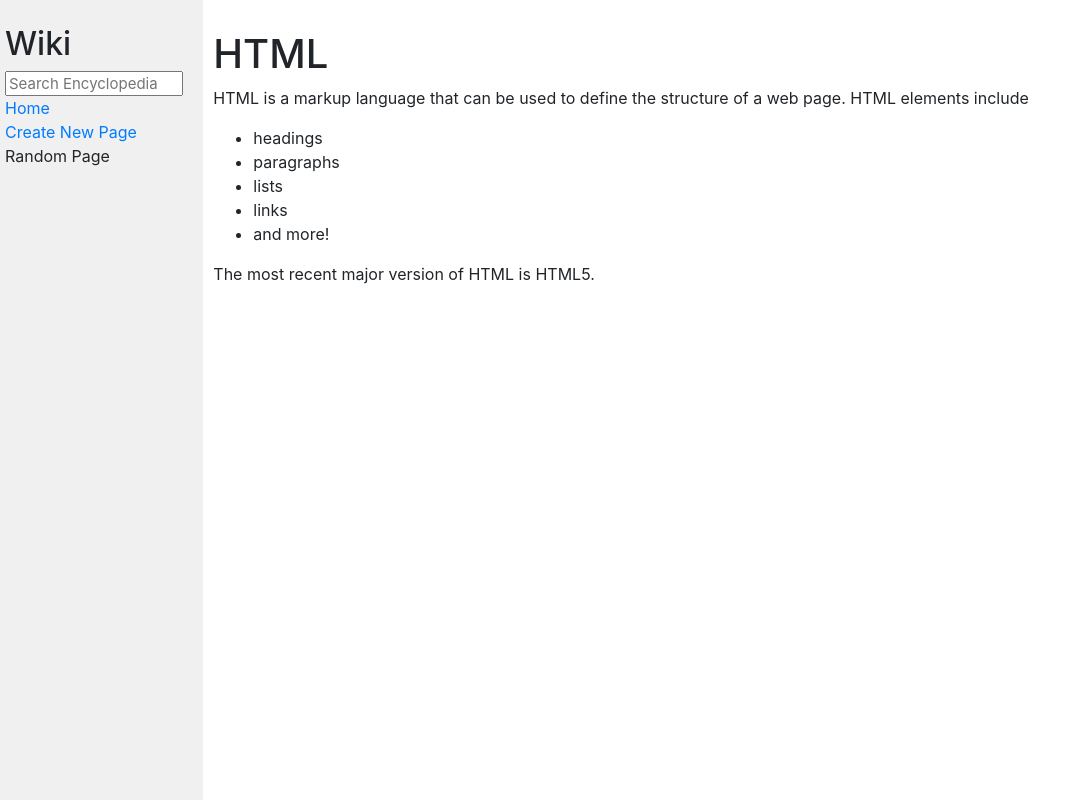
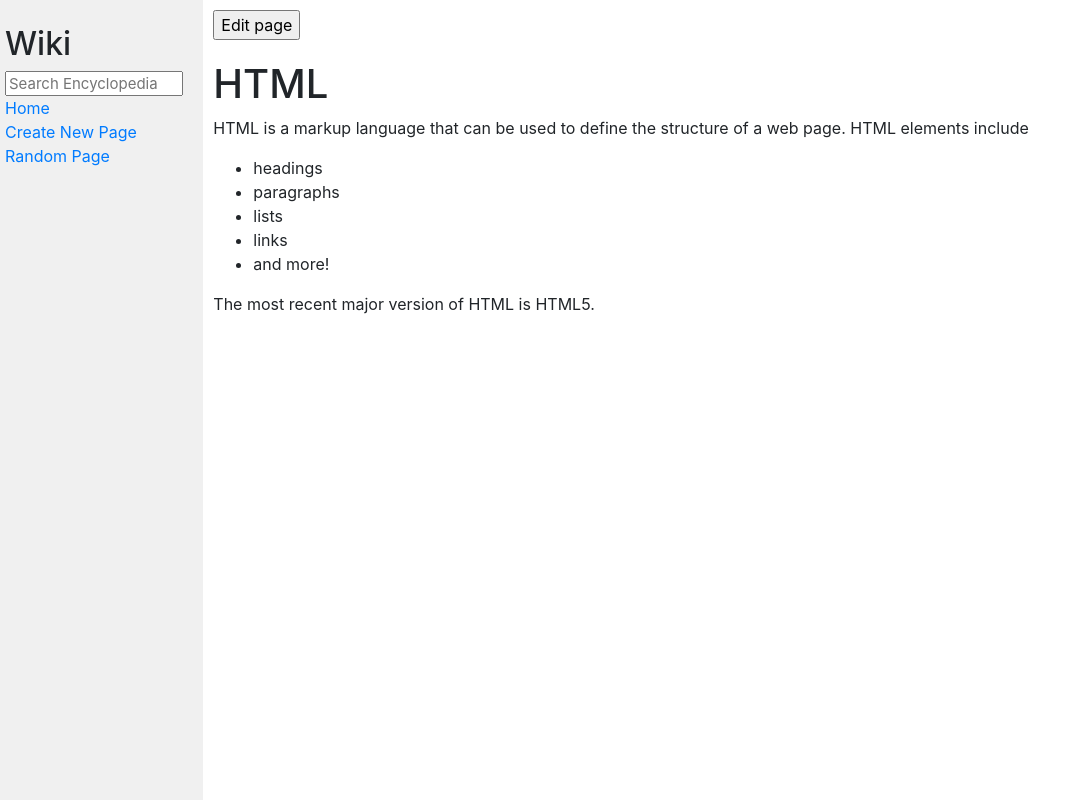
Before and after one commit to sandorbence/cs50, a Django app: page /wiki/HTML in a window 1280 px wide. Shown: the whole page, without its empty margins (0-1086 px from the left). Run offline with Django 4.2, Linux system fonts and the light colour scheme; some libraries are stand-ins or nearby versions.

Commit message:
Add random page
Added functionality for the random page link. Deleted one of the htmls
for creating an entry. Todo: add comments and styling.

```diff
--- a/project1/encyclopedia/templates/encyclopedia/new-entry.html
+++ b/project1/encyclopedia/templates/encyclopedia/edit-entry.html
@@ -1,12 +1,11 @@
 {% extends "encyclopedia/layout.html" %}
 
 {% block title %}
-New page
+{{ pageTitle }}
 {% endblock %}
 
 {% block body %}
-<h1>Create new wiki page</h1>
-<form action="{% url 'newentry' %}" method="post">
+<form action="{% url 'edit' %}" method="post">
     {% csrf_token %}
     {{ form }}
     <input type="submit" value="Save entry">
--- a/project1/encyclopedia/templates/encyclopedia/entry.html
+++ b/project1/encyclopedia/templates/encyclopedia/entry.html
@@ -6,6 +6,13 @@
 
 {% block body %}
 <div>
+    <form action="{% url 'edit' %}" method="post">
+        {% csrf_token %}
+        <input type="hidden" value="{{ title }}" name="title">
+        <input type="submit" value="Edit page">
+    </form>
+</div>
+<div>
     {{entry |safe}}
 </div>
 {% endblock %}
--- a/project1/encyclopedia/templates/encyclopedia/layout.html
+++ b/project1/encyclopedia/templates/encyclopedia/layout.html
@@ -23,10 +23,10 @@
                 <a href="{% url 'index' %}">Home</a>
             </div>
             <div>
-                <a href="{% url 'newentry' %}">Create New Page</a>
+                <a href="{% url 'edit' %}">Create New Page</a>
             </div>
             <div>
-                Random Page
+                <a href="{% url 'random' %}">Random Page</a>
             </div>
             {% block nav %}
             {% endblock %}
--- a/project1/encyclopedia/urls.py
+++ b/project1/encyclopedia/urls.py
@@ -4,7 +4,8 @@ from . import views
 
 urlpatterns = [
     path("", views.index, name="index"),
-    path("new", views.new_entry, name="newentry"),
     path("wiki/<str:title>", views.entry, name="entry"),
-    path("search", views.search, name="search")
+    path("search", views.search, name="search"),
+    path("edit", views.edit_entry, name="edit"),
+    path("random", views.random_page, name="random")
 ]
--- a/project1/encyclopedia/views.py
+++ b/project1/encyclopedia/views.py
@@ -5,11 +5,13 @@ from . import util
 
 from markdown2 import Markdown
 
+from random import Random
 
-class NewEntryForm(forms.Form):
-    title = forms.CharField(label="Title of entry")
+class EntryForm(forms.Form):
+    title = forms.CharField(label="Title of wiki page",  widget=forms.TextInput(attrs={"placeholder": "Title of entry"}))
     text = forms.CharField(label="", widget=forms.Textarea(
         attrs={"placeholder": "Begin typing your wiki entry"}))
+    method = forms.CharField(widget=forms.HiddenInput(), required=False)
 
 
 def index(request):
@@ -18,17 +20,21 @@ def index(request):
     })
 
 
-def new_entry(request):
+def save_entry(request):
     if request.method == "POST":
-        form = NewEntryForm(request.POST)
+        form = EntryForm(request.POST)
         if form.is_valid():
-            util.save_entry(
-                form.cleaned_data["title"],
-                form.cleaned_data["text"])
-            return redirect("entry", title=form.cleaned_data["title"])
-    return render(request, "encyclopedia/new-entry.html", {
-        "form": NewEntryForm()
-    })
+            title = form.cleaned_data["title"]
+            text = form.cleaned_data["text"]
+            if form.cleaned_data["method"] == "edit":
+                # Without encode() saving adds extra blank lines
+                util.save_entry(title, text.encode())
+                return redirect("entry", title=title)
+            elif title.lower() not in (entry.lower() for entry in util.list_entries()):
+                util.save_entry(title, text.encode())
+                return redirect("entry", title=title)
+            else:
+                raise Exception("Wiki page with that title already exists.")
 
 
 def entry(request, title):
@@ -59,3 +65,23 @@ def search(request):
             "query": query,
             "matches": matches
         })
+
+
+def edit_entry(request):
+    if request.method == "POST":
+        form = EntryForm({"title": request.POST.get("title"), "text": util.get_entry(request.POST.get("title")), "method": "edit"})
+        return render(request, "encyclopedia/edit-entry.html", {
+            "form": form,
+            "pageTitle": "Edit Page"
+        })
+    return render(request, "encyclopedia/edit-entry.html", {
+        "form": EntryForm(),
+        "pageTitle": "New Page"
+    })
+
+
+def random_page(request):
+    rand = Random()
+    entries = util.list_entries()
+    title = entries[int(rand.random()*len(entries))]
+    return redirect("entry", title=title)
```
Also changed, not shown: project1/entries/Django.md (line endings or trailing spaces), project1/entries/Git.md (line endings or trailing spaces).
